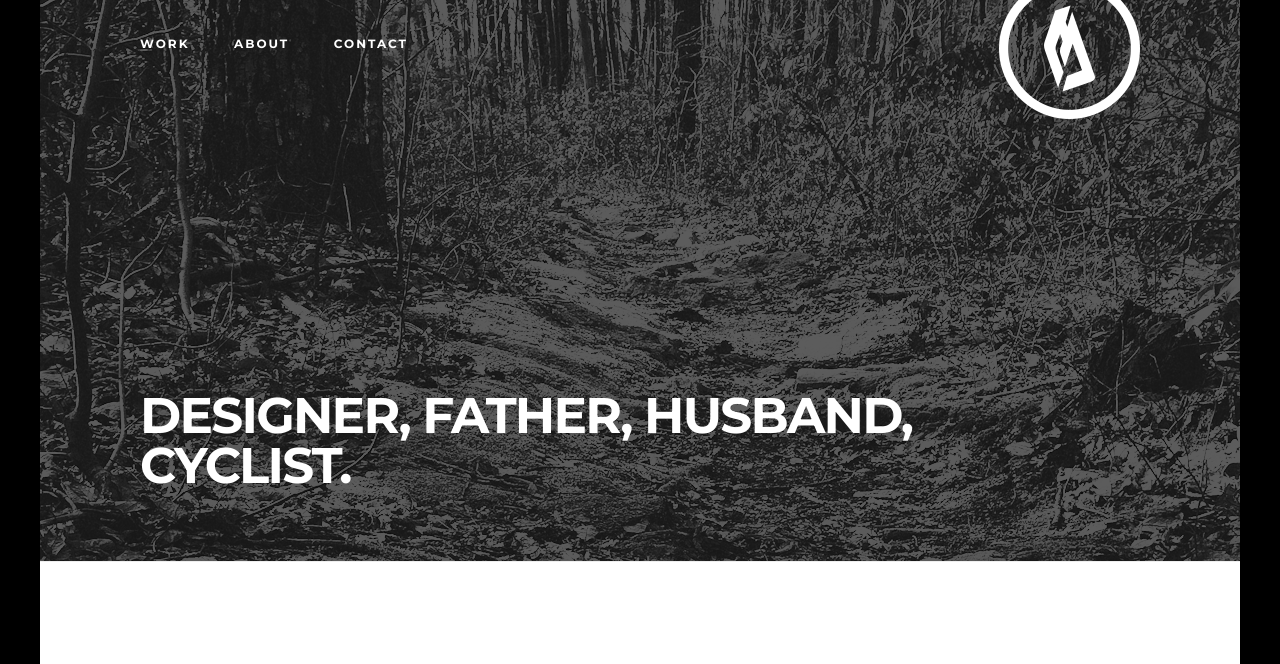
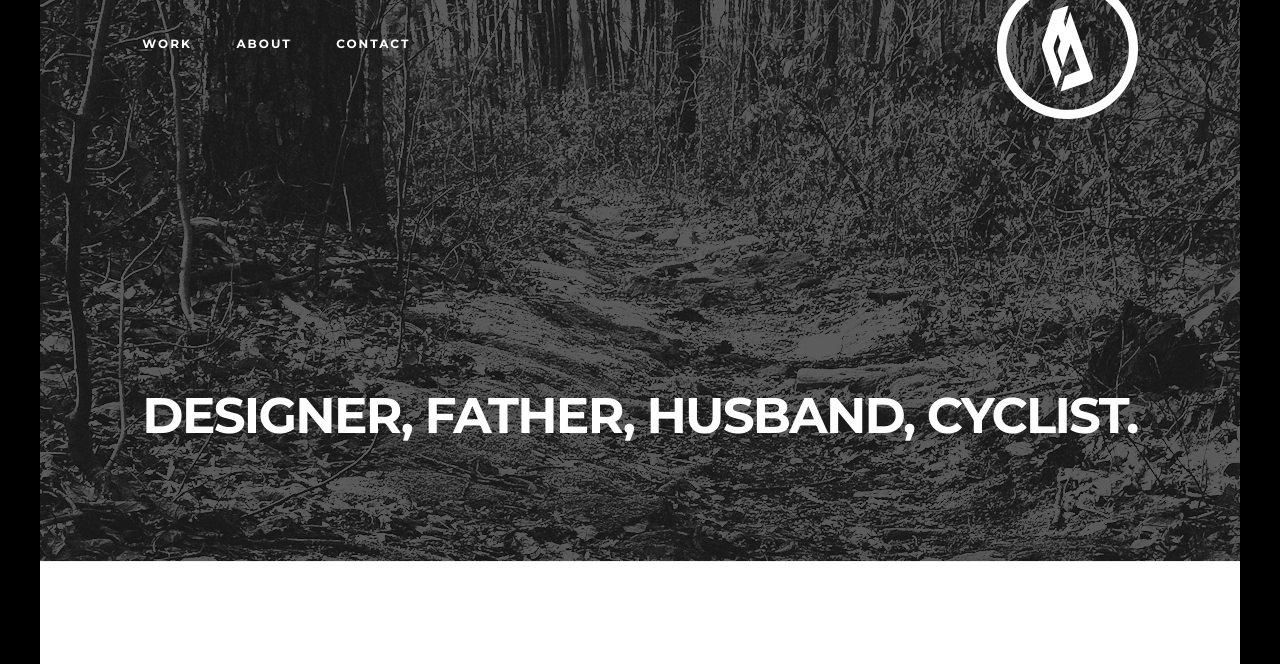
Before and after one commit to hawbra56/hawbra56.github.io, a Jekyll site: the page built from index.html, in a window 1280 px wide. Shown: the top 664 px of the page. Built offline with Jekyll 4.4.1, drawn with Linux system fonts in a browser that asks for light colours; nearby versions of some CDN libraries.

Commit message:
no message

```diff
--- a/css/css/main.css
+++ b/css/css/main.css
@@ -142,7 +142,7 @@
   clear: both; }
 
 .inner {
-  max-width: 62.5em;
+  max-width: 75em;
   margin-left: auto;
   margin-right: auto;
   position: relative;
@@ -163,6 +163,14 @@
 .header {
   z-index: 9999;
   height: 82px; }
+  .header .inner {
+    float: left;
+    display: block;
+    margin-right: 2.35765%;
+    width: 82.94039%;
+    margin-left: 8.5298%; }
+    .header .inner:last-child {
+      margin-right: 0; }
   .header a.site-title {
     position: absolute;
     z-index: 9999;
@@ -203,60 +211,92 @@
   clear: both; }
 
 section {
-  text-align: center;
   padding: 100px 0 0 0;
   border-bottom: 1px solid #eee;
   background: white; }
 
 section.intro {
   min-height: 480px;
-  text-align: left;
   padding-top: 0;
   background: none; }
   section.intro h1 {
     float: left;
     display: block;
     margin-right: 2.35765%;
-    width: 91.4702%;
+    width: 82.94039%;
+    margin-left: 8.5298%;
     margin-top: 305px;
-    color: white; }
+    color: white;
+    text-align: left; }
     section.intro h1:last-child {
       margin-right: 0; }
     @media screen and (max-width: 480px) {
       section.intro h1 {
-        margin-top: 110px; } }
+        text-align: center;
+        width: 100%;
+        padding: 0 5%;
+        margin: 150px 0 0 0; } }
 
+.home section.work {
+  max-width: 75em;
+  margin-left: auto;
+  margin-right: auto; }
+  .home section.work:after {
+    content: "";
+    display: table;
+    clear: both; }
   .home section.work img.teaser {
+    float: left;
+    display: block;
+    margin-right: 2.35765%;
+    width: 65.88078%;
     width: 100%;
     max-width: 692px;
     display: block;
     padding: 0;
-  float: left;
+    float: right;
     padding-top: 32px; }
-.home section.work .inner {
+    .home section.work img.teaser:last-child {
+      margin-right: 0; }
+  .home section.work .caption {
     float: left;
     display: block;
     margin-right: 2.35765%;
-  width: 40.29137%;
-  padding: 60px 90px 0 90px;
-  float: right;
+    width: 23.23176%;
+    margin-left: 8.5298%;
+    float: left;
     text-align: left;
-  margin: 0; }
-  .home section.work .inner:last-child {
+    padding-top: 200px; }
+    .home section.work .caption:last-child {
       margin-right: 0; }
     @media screen and (max-width: 768px) {
-    .home section.work .inner {
+      .home section.work .caption {
         text-align: center;
-      width: 100%; } }
+        width: 100%;
+        margin: 0;
+        padding: 0 5%; } }
     @media screen and (max-width: 480px) {
-    .home section.work .inner {
-      padding: 0;
+      .home section.work .caption {
         text-align: center;
-      width: 100%; } }
+        width: 100%;
+        margin: 0;
+        padding: 0 5%; } }
 .home section.work.alt img.teaser {
+  float: left; }
+.home section.work.alt .caption {
+  display: block;
+  margin-right: 8.5298%;
   float: right; }
-.home section.work.alt .inner {
-  float: left; }
+  .home section.work.alt .caption:after {
+    content: "";
+    display: table;
+    clear: both; }
+  @media screen and (max-width: 768px) {
+    .home section.work.alt .caption {
+      margin: 0; } }
+  @media screen and (max-width: 480px) {
+    .home section.work.alt .caption {
+      margin: 0; } }
 
 section.recent-work {
   text-align: left;
--- a/css/sass/base/_grid-settings.scss
+++ b/css/sass/base/_grid-settings.scss
@@ -2,7 +2,7 @@
 $column: golden-ratio(1em, 3) !default; // Column width
 $gutter: golden-ratio(1em, 1) !default; // Gutter between each two columns
 $grid-columns: 12 !default; // Total number of columns in the grid
-$max-width: em(1000) !default; // Max-width of the outer container em(1000) !default
+$max-width: em(1200) !default; // Max-width of the outer container em(1000) !default
 $border-box-sizing: true !default; // Makes all elements have a border-box layout
 $default-feature: min-width; // Default @media feature for the breakpoint() mixin
 $default-layout-direction: LTR !default;
--- a/index.html
+++ b/index.html
@@ -13,25 +13,20 @@
       <h2>Selected works</h2>
     </section>
 
-    <section class="work">
-
-      <div class="inner">
-        <div class="caption">
+    <section class="work alt">
+      <div class="caption">
           <h2>River City leather</h2>
           <p class="subtitle">Responsive Web Design, Front-End Development, Wordpress Ecommerce integration</p>
           <p><a href="#">View Case study</a></p>
-        </div>
       </div>
       <img class="teaser" src="images/work-rivercityleather-teaser.png" alt="Milk Money" />
     </section>
 
-    <section class="work alt">
-      <div class="inner">
+    <section class="work">
         <div class="caption">
           <h2>Milk Money</h2>
           <p class="subtitle">Web site/product Design, UX, Agile workflow</p>
           <p><a href="#">View Case study</a></p>
-        </div>
       </div>
       <img class="teaser" src="images/work-milkmoney-teaser.png" alt="Milk Money"/>
     </section>
```
Also changed, not shown: css/sass/partials/_content.scss (+36 -16 lines), 2 other files. Lines whose indentation alone changed are shown as unchanged.
